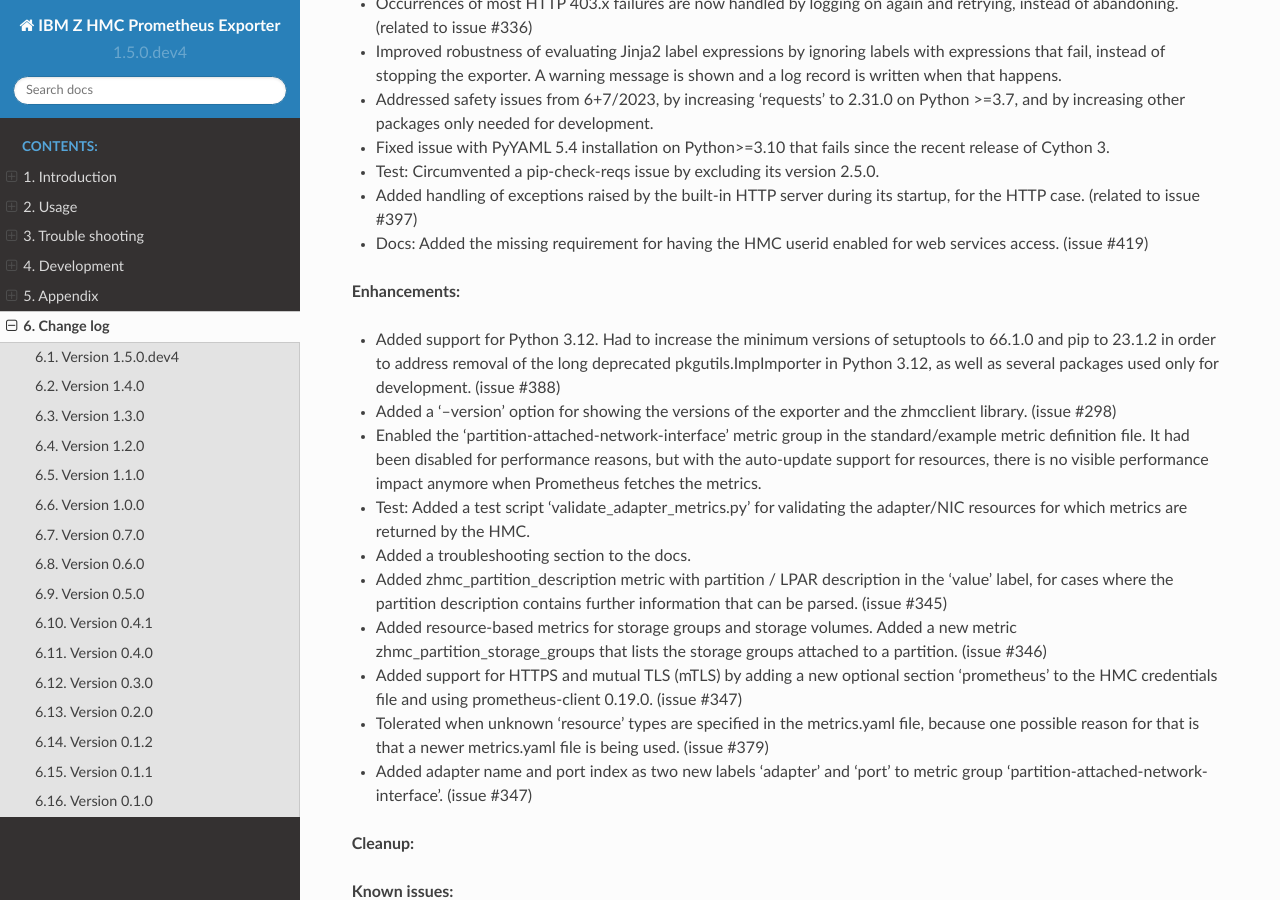
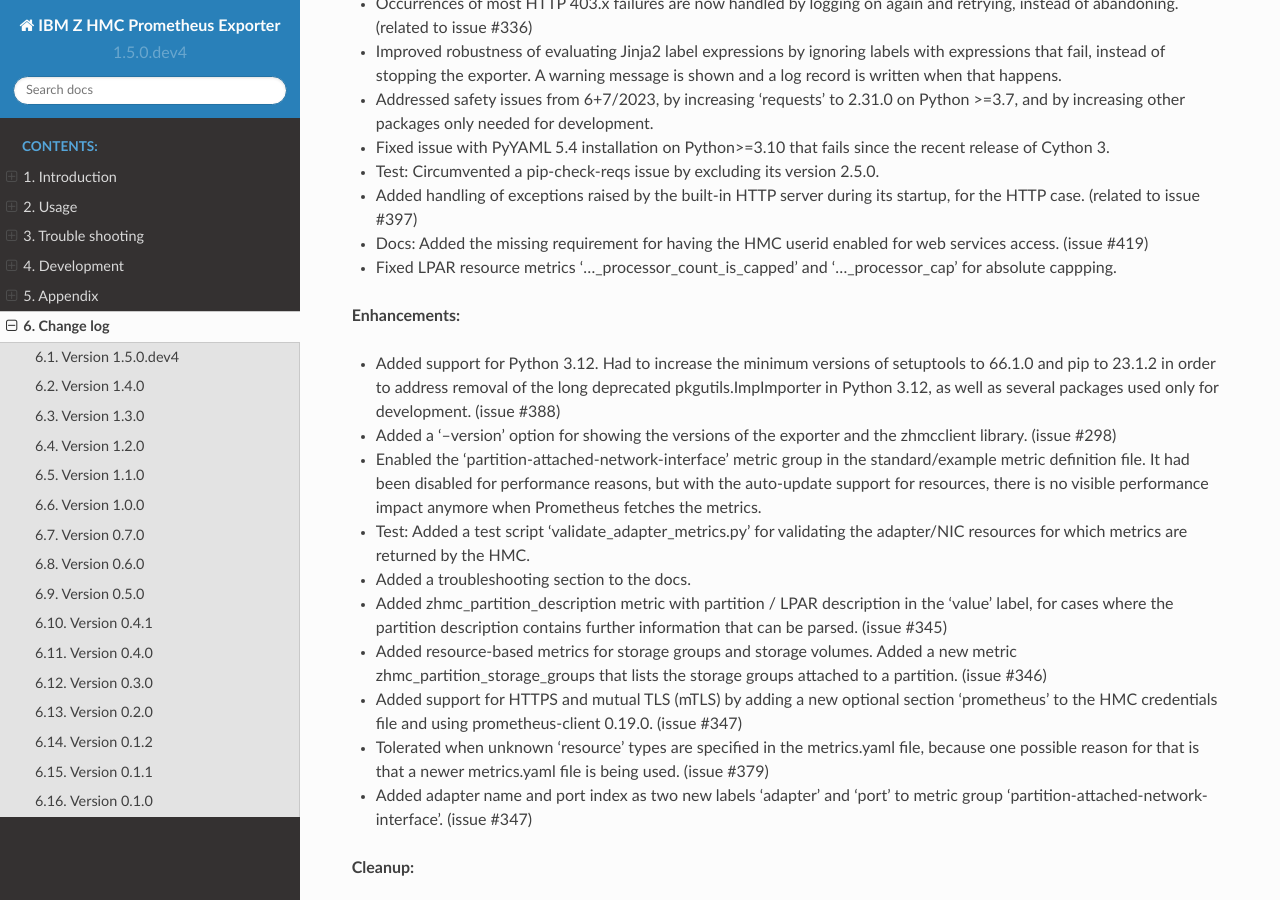
Before and after one commit to zhmcclient/zhmc-prometheus-exporter, a Sphinx documentation site: the page built from docs/changes.rst, in a window 1280 px wide and 900 px high, scrolled down 728 px. Built offline with Sphinx 7.4.7 and the Read the Docs theme 2.0.0, drawn with Linux system fonts in a browser that asks for light colours.

Commit message:
Fixed LPAR resource metrics for absolute capping
Details:

* The exporter metrics ..._count_is_capped and ..._processor_count_cap
  have a property expression that inspects the 'type' property of
  the absolute-capping object returned by the HMC. It did that
  incorrectly by comparing the 'type' value with 'processor'.
  However, the correct value is 'processors'.
  This change fixes that.

Signed-off-by: Andreas Maier <maiera@de.ibm.com>

```diff
--- a/docs/changes.rst
+++ b/docs/changes.rst
@@ -70,6 +70,9 @@
 
 * Docs: Added the missing requirement for having the HMC userid enabled for
   web services access. (issue #419)
+
+* Fixed LPAR resource metrics '..._processor_count_is_capped' and
+  '..._processor_cap' for absolute cappping.
 
 **Enhancements:**
 
```
Also changed, not shown: 1 other file.
